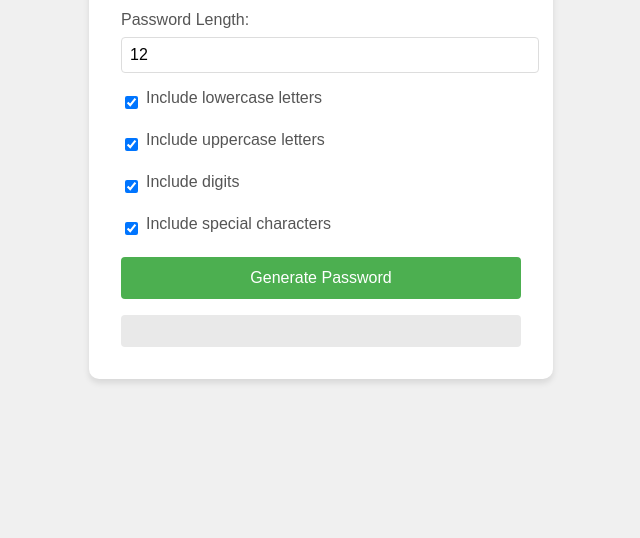
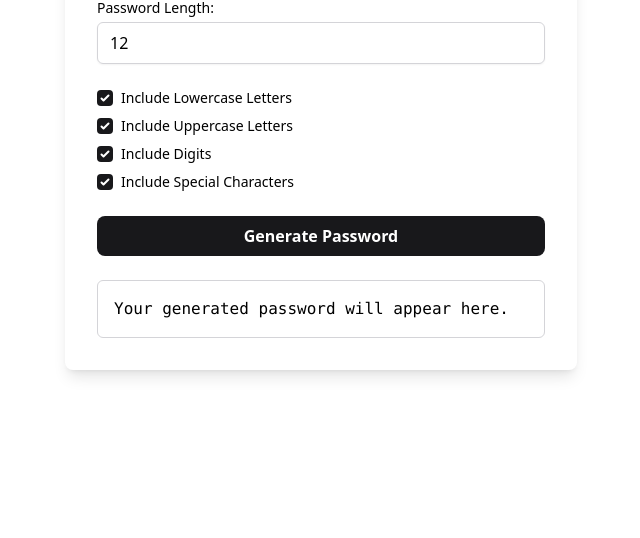
Before and after one commit to Wizard780/bookish-robot, a plain HTML site: page index.html in a window 1280 px wide. Shown: the part 262-800 px from the top of the page, without its empty margins (319-959 px from the left). Drawn offline with nearby package versions, Linux system fonts and the light colour scheme.

Commit message:
Update index.html

```diff
--- a/index.html
+++ b/index.html
@@ -1,140 +1,166 @@
-<!DOCTYPE html>
-<html lang="en">
+<html>
   <head>
     <meta charset="UTF-8">
     <meta name="viewport" content="width=device-width, initial-scale=1.0">
-    <title>JavaScript Password Generator</title>
-    <style>
-        body {
-            font-family: 'Arial', sans-serif;
-            background-color: #f0f0f0;
-            display: flex;
-            justify-content: center;
-            align-items: center;
-            height: 100vh;
-            margin: 0;
+    <script src="https://cdn.tailwindcss.com?plugins=forms,typography"></script>
+		<script src="https://unpkg.com/unlazy@0.11.3/dist/unlazy.with-hashing.iife.js" defer init></script>
+		<script type="text/javascript">
+			window.tailwind.config = {
+				darkMode: ['class'],
+				theme: {
+					extend: {
+						colors: {
+							border: 'hsl(var(--border))',
+							input: 'hsl(var(--input))',
+							ring: 'hsl(var(--ring))',
+							background: 'hsl(var(--background))',
+							foreground: 'hsl(var(--foreground))',
+							primary: {
+								DEFAULT: 'hsl(var(--primary))',
+								foreground: 'hsl(var(--primary-foreground))'
+							},
+							secondary: {
+								DEFAULT: 'hsl(var(--secondary))',
+								foreground: 'hsl(var(--secondary-foreground))'
+							},
+							destructive: {
+								DEFAULT: 'hsl(var(--destructive))',
+								foreground: 'hsl(var(--destructive-foreground))'
+							},
+							muted: {
+								DEFAULT: 'hsl(var(--muted))',
+								foreground: 'hsl(var(--muted-foreground))'
+							},
+							accent: {
+								DEFAULT: 'hsl(var(--accent))',
+								foreground: 'hsl(var(--accent-foreground))'
+							},
+							popover: {
+								DEFAULT: 'hsl(var(--popover))',
+								foreground: 'hsl(var(--popover-foreground))'
+							},
+							card: {
+								DEFAULT: 'hsl(var(--card))',
+								foreground: 'hsl(var(--card-foreground))'
+							},
+						},
 					}
-        .container {
-            background-color: #ffffff;
-            padding: 2rem;
-            border-radius: 10px;
-            box-shadow: 0 4px 6px rgba(0, 0, 0, 0.1);
-            width: 100%;
-            max-width: 400px;
 				}
-        h1 {
-            color: #333;
-            text-align: center;
-            margin-bottom: 1.5rem;
 			}
-        .form-group {
-            margin-bottom: 1rem;
+		</script>
+		<style type="text/tailwindcss">
+			@layer base {
+				:root {
+					--background: 0 0% 100%;
+--foreground: 240 10% 3.9%;
+--card: 0 0% 100%;
+--card-foreground: 240 10% 3.9%;
+--popover: 0 0% 100%;
+--popover-foreground: 240 10% 3.9%;
+--primary: 240 5.9% 10%;
+--primary-foreground: 0 0% 98%;
+--secondary: 240 4.8% 95.9%;
+--secondary-foreground: 240 5.9% 10%;
+--muted: 240 4.8% 95.9%;
+--muted-foreground: 240 3.8% 46.1%;
+--accent: 240 4.8% 95.9%;
+--accent-foreground: 240 5.9% 10%;
+--destructive: 0 84.2% 60.2%;
+--destructive-foreground: 0 0% 98%;
+--border: 240 5.9% 90%;
+--input: 240 5.9% 90%;
+--ring: 240 5.9% 10%;
+--radius: 0.5rem;
 				}
-        label {
-            display: block;
-            margin-bottom: 0.5rem;
-            color: #555;
+				.dark {
+					--background: 240 10% 3.9%;
+--foreground: 0 0% 98%;
+--card: 240 10% 3.9%;
+--card-foreground: 0 0% 98%;
+--popover: 240 10% 3.9%;
+--popover-foreground: 0 0% 98%;
+--primary: 0 0% 98%;
+--primary-foreground: 240 5.9% 10%;
+--secondary: 240 3.7% 15.9%;
+--secondary-foreground: 0 0% 98%;
+--muted: 240 3.7% 15.9%;
+--muted-foreground: 240 5% 64.9%;
+--accent: 240 3.7% 15.9%;
+--accent-foreground: 0 0% 98%;
+--destructive: 0 62.8% 30.6%;
+--destructive-foreground: 0 0% 98%;
+--border: 240 3.7% 15.9%;
+--input: 240 3.7% 15.9%;
+--ring: 240 4.9% 83.9%;
 				}
-        input[type="number"] {
-            width: 100%;
-            padding: 0.5rem;
-            border: 1px solid #ddd;
-            border-radius: 4px;
-            font-size: 1rem;
-        }
-        .checkbox-group {
-            display: flex;
-            align-items: center;
-        }
-        .checkbox-group input[type="checkbox"] {
-            margin-right: 0.5rem;
-        }
-        button {
-            width: 100%;
-            padding: 0.75rem;
-            background-color: #4CAF50;
-            color: white;
-            border: none;
-            border-radius: 4px;
-            font-size: 1rem;
-            cursor: pointer;
-            transition: background-color 0.3s;
-        }
-        button:hover {
-            background-color: #45a049;
-        }
-        #password-output {
-            margin-top: 1rem;
-            padding: 1rem;
-            background-color: #e9e9e9;
-            border-radius: 4px;
-            font-family: monospace;
-            font-size: 1.2rem;
-            word-break: break-all;
 			}
 		</style>
   </head>
   <body>
-    <div class="container">
-        <h1>Password Generator</h1>
-        <div class="form-group">
-            <label for="password-length">Password Length:</label>
-            <input type="number" id="password-length" value="12" min="1" max="100">
+
+
+<div class="min-h-screen flex items-center justify-center p-4" style="background-color: var(--background);">
+  <div class="p-8 rounded-lg shadow-lg max-w-lg w-full transition-transform transform hover:scale-105" style="background-color: var(--card);">
+    <h1 class="text-center text-3xl font-semibold" style="color: var(--foreground);">Password Generator</h1>
+    <form id="passwordForm" class="mt-6">
+      <div class="mb-6">
+        <label for="passwordLength" class="block text-sm font-medium" style="color: var(--foreground);">Password Length:</label>
+        <input
+          type="number"
+          id="passwordLength"
+          name="passwordLength"
+          value="12"
+          min="1"
+          max="100"
+          class="mt-1 block w-full rounded-md shadow-sm border border-zinc-300 focus:ring focus:ring-primary focus:border-primary transition duration-200 ease-in-out"
+          style="color: var(--input); background-color: var(--card);"
+        />
       </div>
-        <div class="form-group checkbox-group">
-            <input type="checkbox" id="include-lowercase" checked>
-            <label for="include-lowercase">Include lowercase letters</label>
+      <div class="mb-6">
+        <div class="flex items-center mb-2">
+          <input type="checkbox" checked class="rounded h-4 w-4 text-primary border-zinc-300 focus:ring-primary transition duration-200 ease-in-out" />
+          <label class="ml-2 text-sm" style="color: var(--foreground);">Include Lowercase Letters</label>
         </div>
-        <div class="form-group checkbox-group">
-            <input type="checkbox" id="include-uppercase" checked>
-            <label for="include-uppercase">Include uppercase letters</label>
+        <div class="flex items-center mb-2">
+          <input type="checkbox" checked class="rounded h-4 w-4 text-primary border-zinc-300 focus:ring-primary transition duration-200 ease-in-out" />
+          <label class="ml-2 text-sm" style="color: var(--foreground);">Include Uppercase Letters</label>
         </div>
-        <div class="form-group checkbox-group">
-            <input type="checkbox" id="include-digits" checked>
-            <label for="include-digits">Include digits</label>
+        <div class="flex items-center mb-2">
+          <input type="checkbox" checked class="rounded h-4 w-4 text-primary border-zinc-300 focus:ring-primary transition duration-200 ease-in-out" />
+          <label class="ml-2 text-sm" style="color: var(--foreground);">Include Digits</label>
         </div>
-        <div class="form-group checkbox-group">
-            <input type="checkbox" id="include-special" checked>
-            <label for="include-special">Include special characters</label>
+        <div class="flex items-center mb-2">
+          <input type="checkbox" checked class="rounded h-4 w-4 text-primary border-zinc-300 focus:ring-primary transition duration-200 ease-in-out" />
+          <label class="ml-2 text-sm" style="color: var(--foreground);">Include Special Characters</label>
         </div>
-        <button id="generate-password">Generate Password</button>
-        <div id="password-output"></div>
+      </div>
+      <button
+        type="button"
+        onclick="generatePassword()"
+        class="w-full py-2 rounded-lg font-bold text-white bg-primary hover:bg-primary/80 focus:outline-none focus:ring-2 focus:ring-primary focus:ring-opacity-50 transition duration-200 ease-in-out transform hover:translate-y-1"
+      >
+        Generate Password
+      </button>
+    </form>
+    <div id="passwordOutput" class="mt-6 p-4 font-mono rounded-md border border-zinc-300 transition-all duration-300 ease-in-out" style="background-color: var(--card); color: var(--card-foreground);">
+      Your generated password will appear here.
+    </div>
+  </div>
 </div>
 
 <script>
   function generatePassword() {
-            const length = parseInt(document.getElementById('password-length').value);
-            const includeLowercase = document.getElementById('include-lowercase').checked;
-            const includeUppercase = document.getElementById('include-uppercase').checked;
-            const includeDigits = document.getElementById('include-digits').checked;
-            const includeSpecial = document.getElementById('include-special').checked;
+    // Password generation logic here
+    const output = document.getElementById('passwordOutput');
+    output.textContent = 'GeneratedPassword123!'; // Example output
+    output.classList.add('bg-green-100', 'text-green-800'); // Change background and text color
+    setTimeout(() => {
+      output.classList.remove('bg-green-100', 'text-green-800'); // Reset after a delay
+    }, 2000);
+  }
+</script>
 
-            const lowercaseChars = 'abcdefghijklmnopqrstuvwxyz';
-            const uppercaseChars = 'ABCDEFGHIJKLMNOPQRSTUVWXYZ';
-            const digitChars = '0123456789';
-            const specialChars = '!@#$%^&*()_+~`|}{[]:;?><,./-=';
 
-            let charPool = '';
-            if (includeLowercase) charPool += lowercaseChars;
-            if (includeUppercase) charPool += uppercaseChars;
-            if (includeDigits) charPool += digitChars;
-            if (includeSpecial) charPool += specialChars;
 
-            if (charPool === '') {
-                document.getElementById('password-output').textContent = 'Please select at least one character type.';
-                return;
-            }
-
-            let password = '';
-            for (let i = 0; i < length; i++) {
-                const randomIndex = Math.floor(Math.random() * charPool.length);
-                password += charPool[randomIndex];
-            }
-
-            document.getElementById('password-output').textContent = password;
-        }
-
-        document.getElementById('generate-password').addEventListener('click', generatePassword);
-    </script>
   </body>
 </html>
```
Lines whose indentation alone changed are shown as unchanged.
